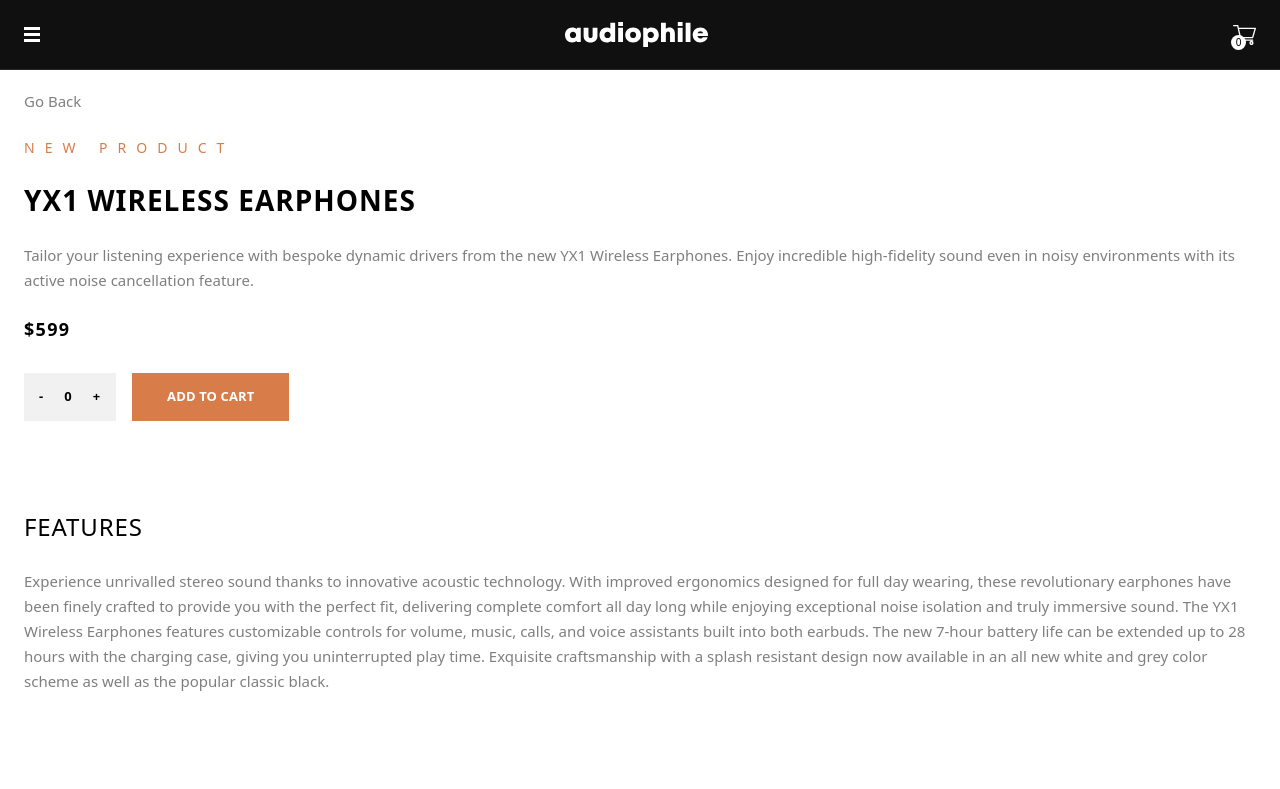
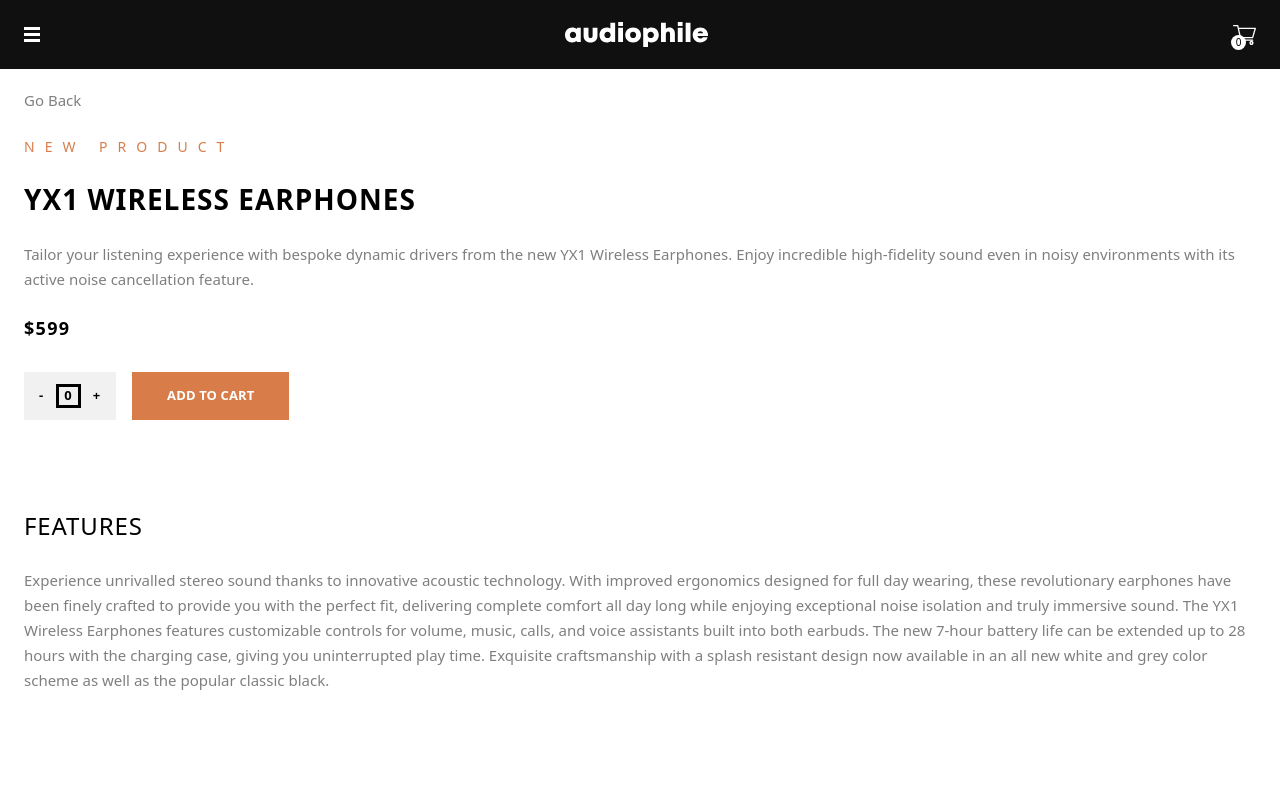
Before and after one commit to presh-031/audiophile, a Next.js app: page /earphones/yx1-earphones in a window 1280 px wide. Shown: the top 789 px of the page. Built offline with nearby package versions, Linux system fonts and the light colour scheme.

Commit message:
increment and decrement cart quantity btns now work

```diff
--- a/components/Header/Cart/CartItem.jsx
+++ b/components/Header/Cart/CartItem.jsx
@@ -33,16 +33,14 @@ const CartItem = ({ id, image, name, price, quantity }) => {
       </div>
       <div className="flex h-[3.2rem] items-center bg-[#f1f1f1] py-[0.5rem] text-[1.3rem] font-bold leading-[1.776rem]  tracking-[1px] ">
         <div
-          //   onClick={() => dispatch(decrementQuantity(id))}
-          onClick={handleClick}
+          onClick={() => dispatch(decrementQuantity(id))}
           className="px-[1.5rem] py-[1rem] "
         >
           -
         </div>
         <p className="px-[0.5rem]">{quantity}</p>
         <div
-          //   onClick={() => dispatch(incrementQuantity(id))}
-          onClick={handleClick}
+          onClick={() => dispatch(incrementQuantity(id))}
           className="px-[1.5rem] py-[1rem] "
         >
           +
--- a/components/Header/Cart/index.jsx
+++ b/components/Header/Cart/index.jsx
@@ -23,19 +23,16 @@ const Cart = ({ setIsOpen }) => {
 
   return (
     <div>
-      <div
-        onClick={() => {
-          setIsOpen(false);
-        }}
-        className="modalBg absolute top-0 right-0 h-[100vh] w-[100%] bg-black bg-opacity-20 "
-      >
       <div className="absolute right-[25px] top-[100px] left-[25px] z-10 overflow-hidden rounded-xl bg-white px-[2.8rem] py-[3.2rem]">
         <div className="mb-[3.1rem] flex justify-between">
           <p className="text-[1.8rem] font-bold leading-[2.4590rem] tracking-[.129rem]">
             CART <span>({getTotal().totalQuantity})</span>
           </p>
           <p
-              onClick={() => dispatch(emptyCart())}
+            onClick={() => {
+              dispatch(emptyCart());
+              setIsOpen((prevIsOpen) => !prevIsOpen);
+            }}
             className="text-[1.5rem] font-medium leading-[2.5rem] text-black opacity-50 hover:underline"
           >
             Remove all
@@ -63,7 +60,12 @@ const Cart = ({ setIsOpen }) => {
           CHECKOUT
         </button>
       </div>
-      </div>
+      <div
+        onClick={() => {
+          setIsOpen(false);
+        }}
+        className="modalBg absolute top-0 right-0 h-[100vh] w-[100%] bg-black bg-opacity-20 "
+      ></div>
     </div>
   );
 };
--- a/components/Header/index.jsx
+++ b/components/Header/index.jsx
@@ -26,7 +26,7 @@ const Header = () => {
   const [isOpen, setIsOpen] = useState(false);
   return (
     <div className="bg-[#101010]">
-      <header className="flex items-center justify-between py-[2.2rem] px-[2.4rem]">
+      <header className=" flex items-center justify-between  py-[2.2rem] px-[2.4rem]">
         <Image src={hamburgerMenu} alt="menu" />
         <Link href={"/"}>
           <Image src={logo} alt="logo" />
@@ -38,16 +38,15 @@ const Header = () => {
           onClick={() => {
             setIsOpen((prevIsOpen) => !prevIsOpen);
           }}
-          className="relative "
+          className="relative"
         >
           <Image src={cartIcon} alt="cart" />
           <p className="absolute top-4 left-[-2px] flex h-6 w-6 items-center  justify-center rounded-full bg-white text-black">
             {getTotalQuantity() || 0}
           </p>
         </div>
-        {isOpen && <Cart setIsOpen={setIsOpen} />}
       </header>
-      <div className="h-[1px] bg-white opacity-10"></div>
+      <div>{isOpen && <Cart setIsOpen={setIsOpen} />}</div>
     </div>
   );
 };
--- a/components/ItemCount.jsx
+++ b/components/ItemCount.jsx
@@ -3,28 +3,45 @@ import React, { useState } from "react";
 import { useDispatch } from "react-redux";
 import { addToCart } from "../features/cart/cartSlice";
 
-// import {
-//   incrementQuantity,
-//   decrementQuantity,
-//   removeItem,
-// } from "../features/cart/cartSlice";
+import {
+  incrementQuantity,
+  decrementQuantity,
+  removeItem,
+} from "../features/cart/cartSlice";
 
-const ItemCount = ({ item }) => {
+import { useSelector } from "react-redux";
+
+const ItemCount = ({ item /*only id is needed really ? */ }) => {
   const dispatch = useDispatch();
   // console.log(item);
 
+  // To get quantity in cart
+  const cart = useSelector((state) => state.cart);
+
+  console.log(cart);
   return (
     <div className="flex gap-[1.6rem] ">
       <div className="flex items-center bg-[#f1f1f1] py-[0.5rem] text-[1.3rem] font-bold leading-[1.776rem]  tracking-[1px] ">
         <button
-          // onClick={() => dispatch(decrementQuantity(item.id))}
+          onClick={() => dispatch(decrementQuantity(item.id))}
           className="px-[1.5rem] py-[1rem]"
         >
           -
         </button>
-        <p className="px-[0.5rem]">{"0"}</p>
+
+        <p className="px-[0.5rem] outline">
+          {cart.length
+            ? cart?.map((cartItem) => {
+                if (cartItem.id === item.id) {
+                  return cartItem.quantity;
+                }
+              })
+            : 0}
+        </p>
         <button
-          // onClick={() => dispatch(incrementQuantity(item.id))}
+          // since quantity is initially 0, clicking + should add 1 to cart just like the 'add to cart btn'.
+          // Once quantity is more than 0, then it should increment normally.
+          onClick={() => dispatch(incrementQuantity(item.id))}
           className="px-[1.5rem] py-[1rem]"
         >
           +
--- a/pages/earphones/[id].js
+++ b/pages/earphones/[id].js
@@ -67,10 +67,7 @@ const ProductDetail = ({ earphone }) => {
             <p className="mb-[3.1rem] text-[1.80rem] font-bold leading-[2.459rem] tracking-[1.29px]">
               ${earphone[0].price}
             </p>
-            <ItemCount
-              item={earphone[0]}
-              // quantity={}
-            />
+            <ItemCount item={earphone[0]} />
           </div>
         </div>
 
```
Also changed, not shown: components/AllProducts/ProductCategory.jsx (+6 -2 lines). Lines whose indentation alone changed are shown as unchanged.
